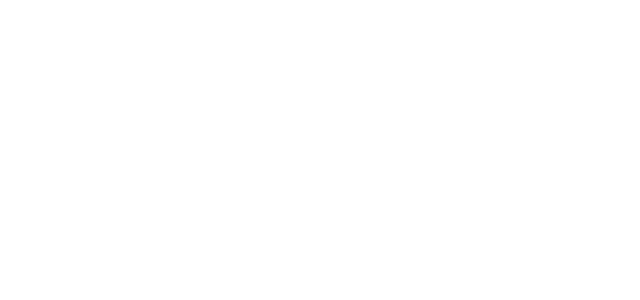
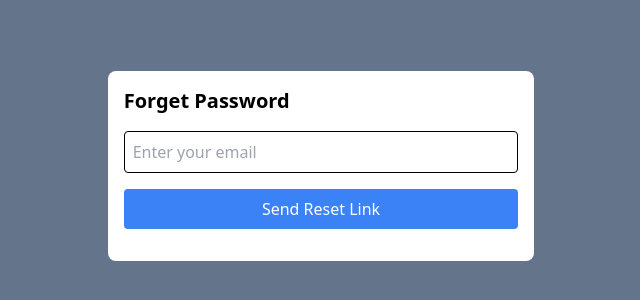
Before and after one commit to padmesh19/password-reset, a React (Vite) app in the folder frontend/: page / in a window 1280 px wide. Before the commit this address had no page. Shown: the part 234-534 px from the top of the page, without its empty margins (319-959 px from the left). Built offline with nearby package versions, Linux system fonts and the light colour scheme.

Commit message:
changed route

```diff
--- a/frontend/src/App.jsx
+++ b/frontend/src/App.jsx
@@ -6,7 +6,7 @@ function App() {
   return (
     <Router>
       <Routes>
-        <Route path="/forget-password" element={<ForgetPassword />} />
+        <Route path="/" element={<ForgetPassword />} />
         <Route path="/reset-password/:token" element={<ResetPassword />} />
       </Routes>
     </Router>
--- a/frontend/src/pages/ForgetPassword.jsx
+++ b/frontend/src/pages/ForgetPassword.jsx
@@ -10,7 +10,10 @@ function ForgetPassword() {
       e.preventDefault();
 
     try {
-        const response = await axios.post(`http://localhost:5000/api/auth/forget-password`, { email });
+        const response = await axios.post(
+          `https://password-reset-3i0a.onrender.com//api/auth/forget-password`,
+          { email }
+        );
         setMessage(response.data.message);
         setErrMessage("");
     } catch (err) {
--- a/frontend/src/pages/ResetPassword.jsx
+++ b/frontend/src/pages/ResetPassword.jsx
@@ -11,10 +11,13 @@ function ResetPassword() {
   const handleSubmit = async (e) => {
     e.preventDefault();
     try {
-      const response = await axios.post("http://localhost:5000/api/auth/reset-password", {
-        resetToken: token,
-        newPassword,
-      });
+      const response = await axios.post(
+        "https://password-reset-3i0a.onrender.com//api/auth/reset-password",
+        {
+          resetToken: token,
+          newPassword,
+        }
+      );
         setMessage(response.data.message);
         setErrMessage("");
     } catch (err) {
```
